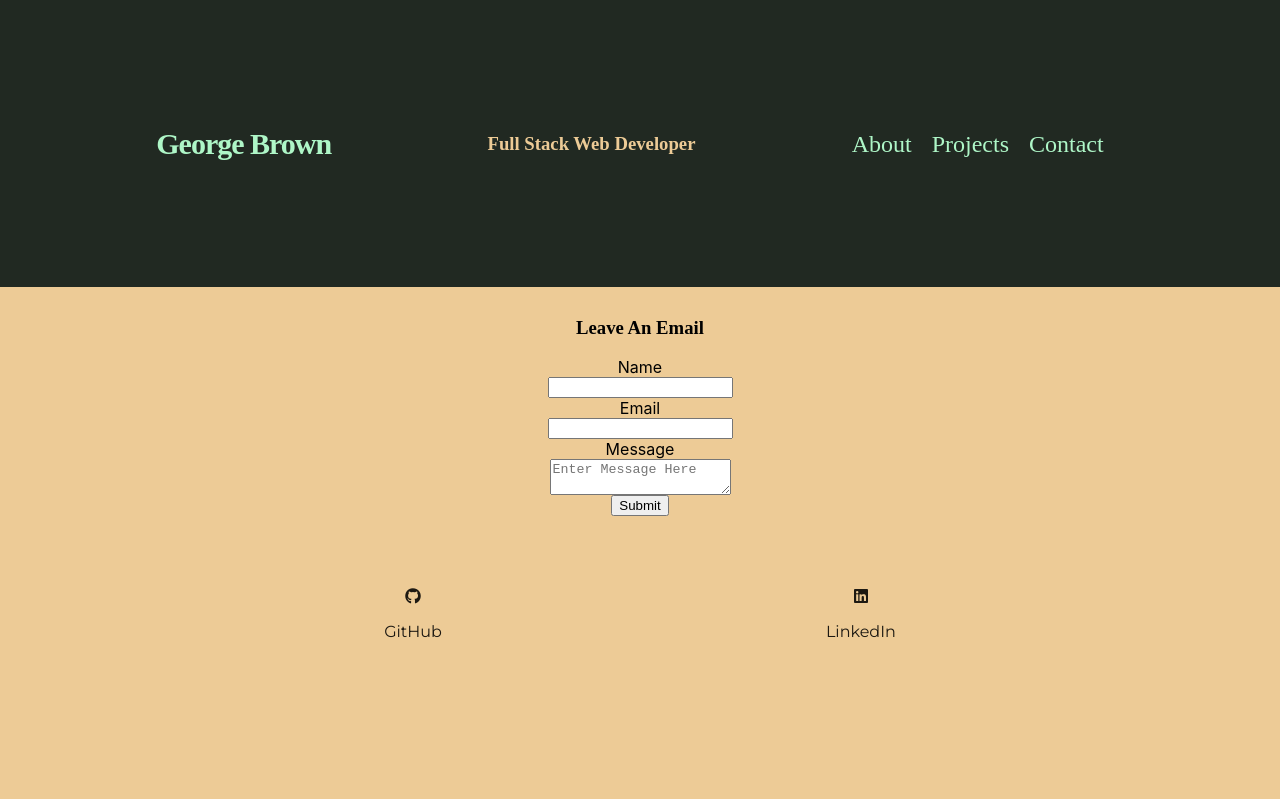
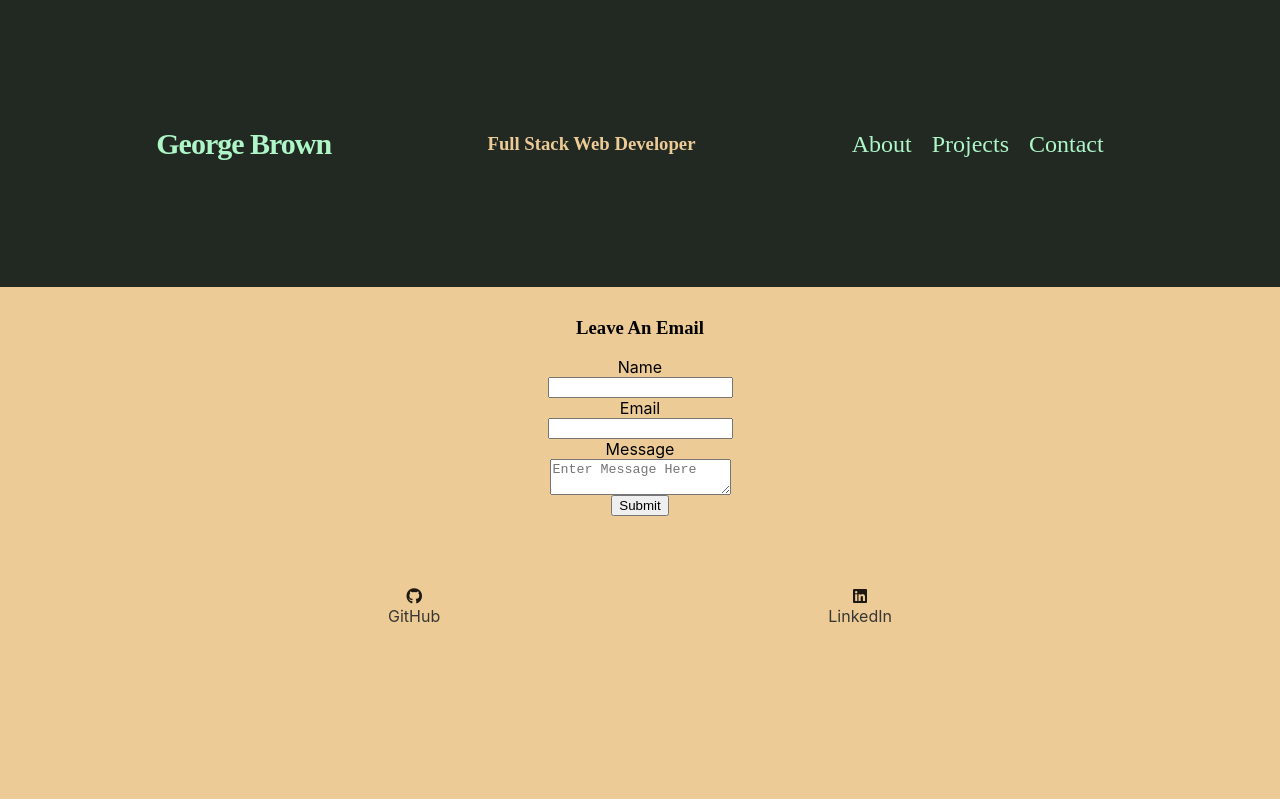
Before and after one commit to GeorgeTheDevelopr/georgethedevelopr-porfolio, a React (Create React App) app: page /contact in a window 1280 px wide. Built offline with nearby package versions, Linux system fonts and the light colour scheme; a web font is replaced by a local one.

Commit message:
minor changes

```diff
--- a/src/App.css
+++ b/src/App.css
@@ -30,6 +30,16 @@ position: absolute;
 width: 100%;
 top: 0;
 left: 0;
+}
+
+#github_a, #linkedin_a {
+  display: flex;
+  flex-direction: column;
+  color: #373733;
+}
+
+.github:hover, .linkedin:hover {
+  color: white;
 }
 
 @media screen and (max-width: 374px) {
--- a/src/App.js
+++ b/src/App.js
@@ -1,7 +1,6 @@
 import React from 'react';
 import { Switch, Route, withRouter } from 'react-router-dom';
 import { TransitionGroup, CSSTransition } from 'react-transition-group';
-import Welcome from './components/Welcome/Welcome';
 import About from './components/About/About';
 import Projects from './components/Projects/Projects';
 import Contact from './components/Contact/Contact'
@@ -18,8 +17,8 @@ function App({location}) {
           >
             <section className='route-section'>
               <Switch location={location}>
-                <Route exact path='/' component={Welcome} />
-                <Route path='/about' component={About} />
+                <Route exact path='/' component={About} />
+                <Route exact path='/about' component={About} />
                 <Route path='/projects' component={Projects} />
                 <Route path='/contact' component={Contact} />
               </Switch>
--- a/src/components/Contact/Contact.js
+++ b/src/components/Contact/Contact.js
@@ -21,12 +21,12 @@ export default function Contact() {
       <div className='social_container'>
         <div className='github'>
           <i className="fab fa-github"></i>
-          <p className='github_p'>GitHub</p>
+          <a href='http://www.github.com/georgethedevelopr' target="_blank" rel='noopener noreferrer' id='github_a'>GitHub</a>
         </div>
 
         <div className='linkedin'>
           <i class="fab fa-linkedin"></i>
-          <p className='linkedin_p'>LinkedIn</p>
+          <a href='https://www.linkedin.com/in/georgebrownsumthn/' target="_blank" rel='noopener noreferrer' id='linkedin_a'>LinkedIn</a>
         </div>
       </div>
     </section>
```
Also changed, not shown: 1 other file (tests, documents, lock files or other folders).
